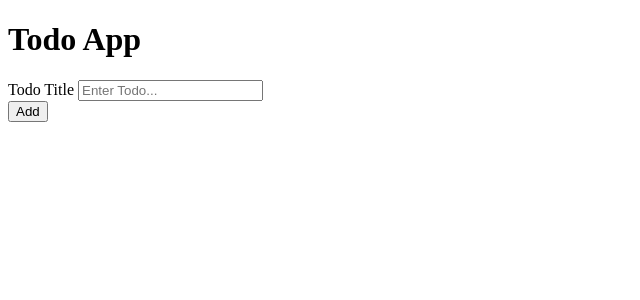
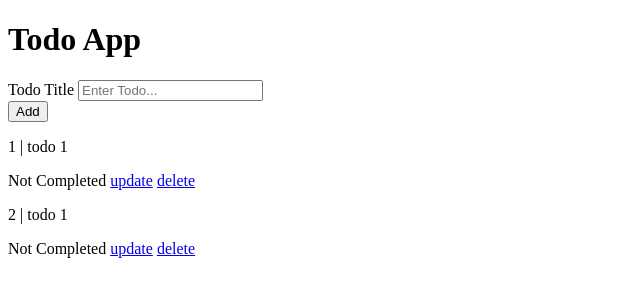
Before and after one commit to melika98/todo-app, a Flask app: page / in a window 1280 px wide. Shown: the top 300 px of the page, without its empty margins (0-640 px from the left). Run offline with Flask 3, Linux system fonts and the light colour scheme.

Commit message:
One model in our database

```diff
--- a/app.py
+++ b/app.py
@@ -6,9 +6,20 @@ app.config['SQLALCHEMY_DATABASE_URI'] = 'sqlite:///db.sqlite'
 app.config['SQLALCHEMY_TRACK_MODIFICATIONS'] = False
 db = SQLAlchemy(app)
 
+class Todo(db.Model):
+    id = db.Column(db.Integer, primary_key=True)
+    title = db.Column(db.String(100))
+    is_completed = db.Column(db.Boolean)
+
+
+
+
+
 @app.route('/')
 def index():
-    return render_template('base.html')
+    todo_list = Todo.query.all()
+    print(todo_list)
+    return render_template('base.html', todo_list=todo_list)
 
 
 
@@ -17,4 +28,5 @@ def index():
 if __name__=="__main__":
     app.app_context().push()
     db.create_all()
+
     app.run(debug=True)
--- a/templates/base.html
+++ b/templates/base.html
@@ -15,5 +15,20 @@
             <button type="submit">Add</button>
         </div>
     </form>
+    {%for todo in todo_list %}
+    <p>
+        {{ todo.id}} | {{ todo.title }}
+    </p>
+
+    {% if todo.is_completed == false %}
+        <span>Not Completed</span>
+    {% else %}
+        <span>Completed</span>
+    {% endif %}
+
+    <a href="/">update</a>
+    <a href="/">delete</a>
+
+{% endfor %}
 </body>
 </html>
```
Also changed, not shown: instance/db.sqlite.
